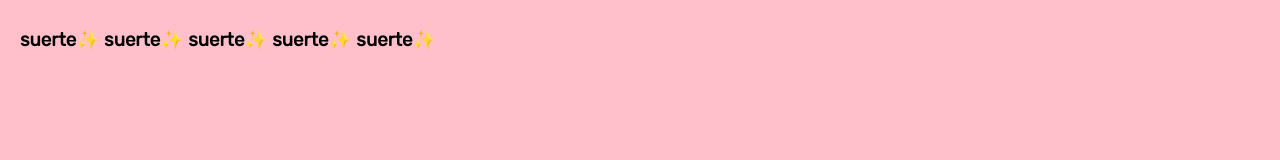
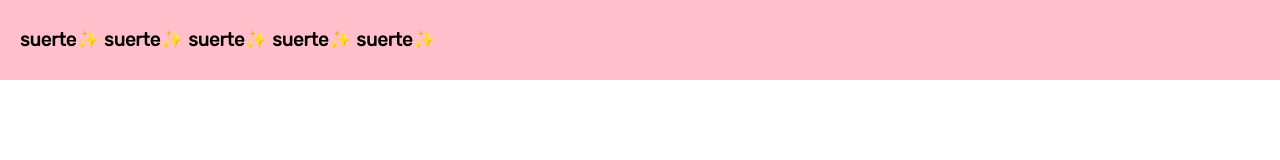
Before and after one commit to iratxetos/Suerte-infinita, a plain HTML site: page second.html in a window 1280 px wide. Drawn offline with Linux system fonts and the light colour scheme.

Commit message:
added corrections

```diff
--- a/style/main.css
+++ b/style/main.css
@@ -6,11 +6,12 @@
   }
 
 .main {
-     background-color: #32dac4;
+    background-color: #32dac4;
     display: flex;
     flex-direction: column;
     justify-content: center;
     align-items: center;
+    height: 100vh;
   }
 
 h2{
@@ -45,8 +46,7 @@ button:hover {
 }
 
 .main_second {
-    height: 100vh;
-    background-color: pink;
+        background-color: pink;
 
   }
 
```
